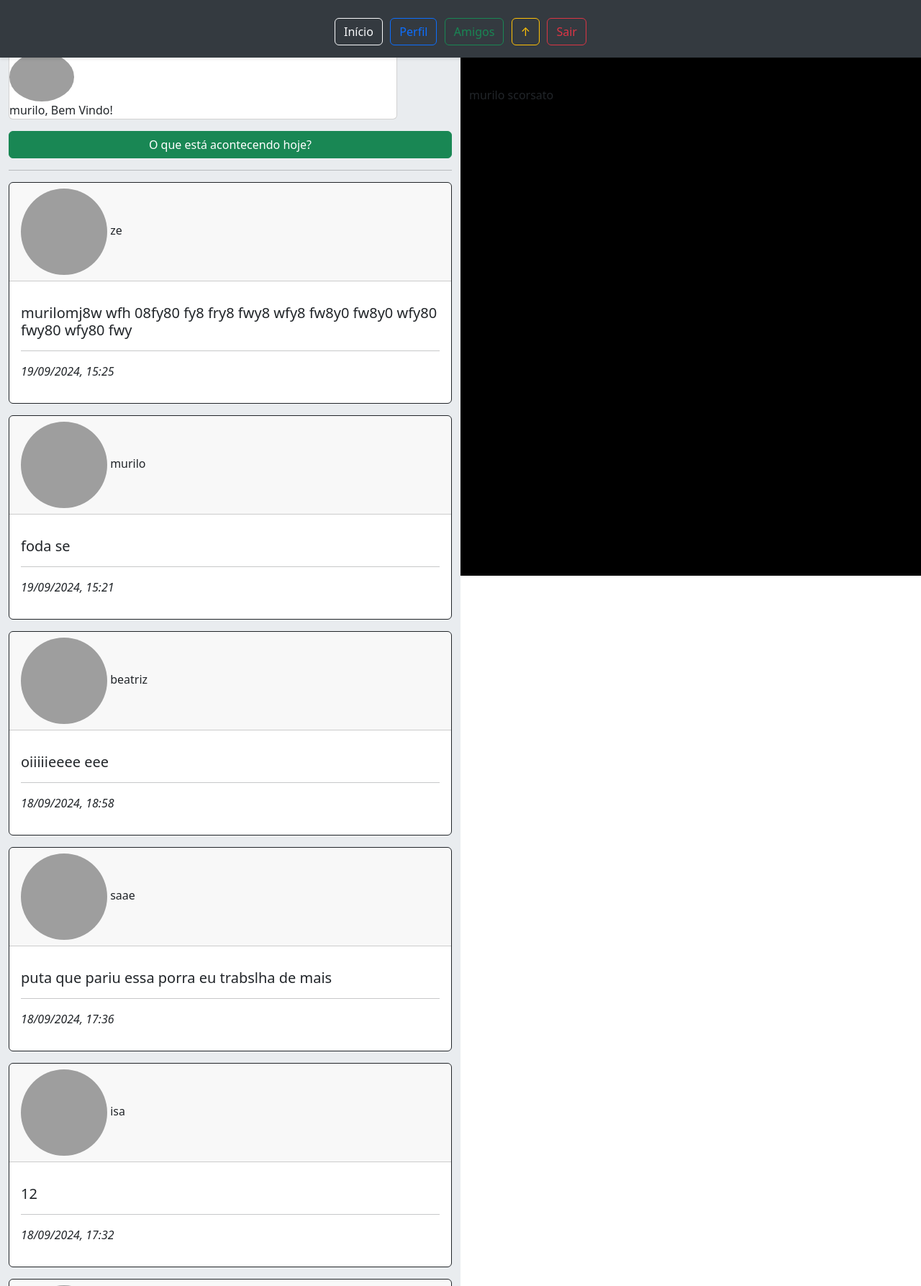
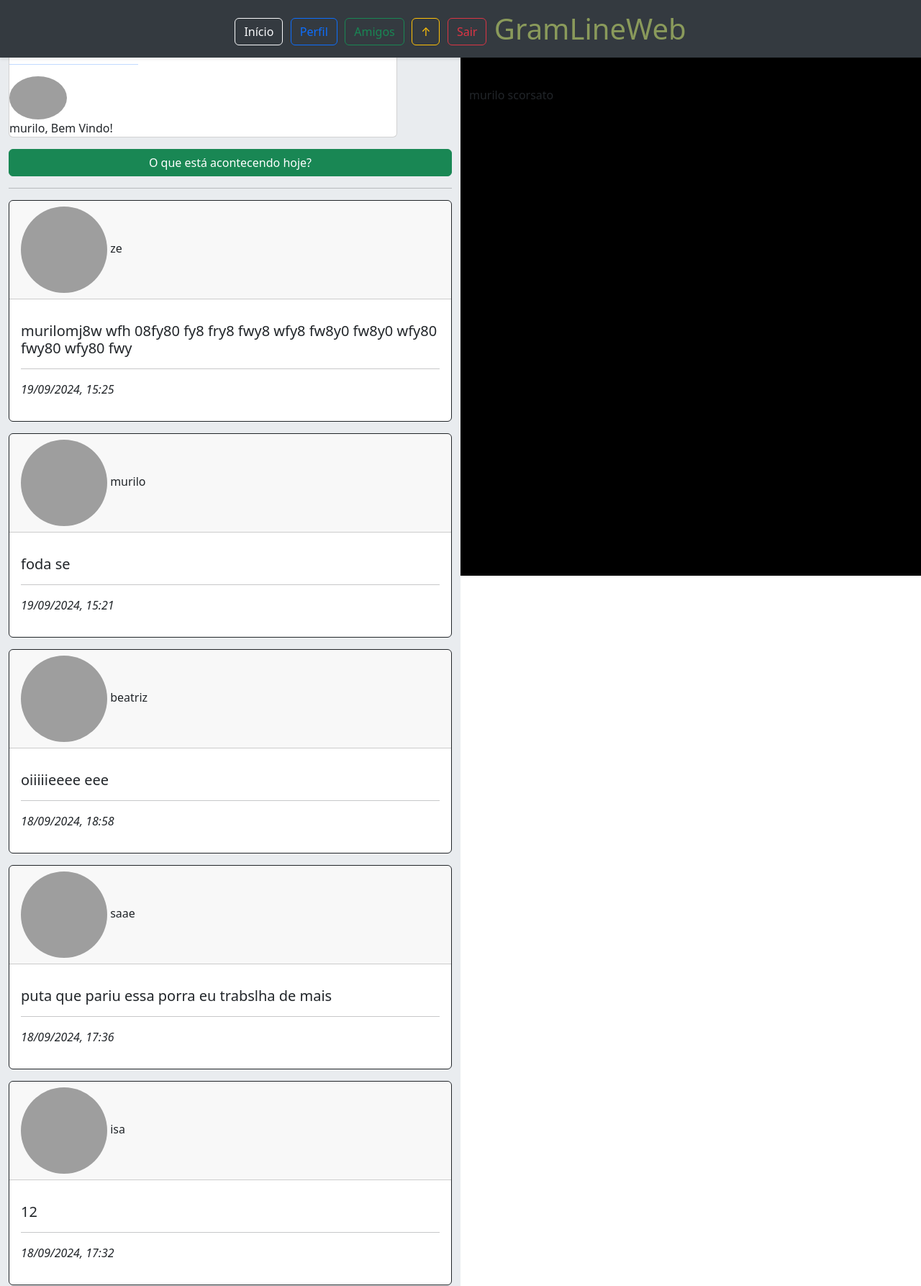
Before and after one commit to MBScorsato/redesocial, a Django app: page /plataforma/inicio/ in a window 1280 px wide. Shown: the top 1787 px of the page at 72% size. Run offline with Django 4.2, Linux system fonts and the light colour scheme; a user stored in the database is signed in; data comes from the database, SQL or seed files in the repository; both versions use the stored data as it was after the commit; data that the repository does not hold is empty; grey boxes are pictures that could not be loaded.

Commit message:
ajutado cores, da de mais html de perfil e plataforma, quanto mais mudo as cores mais feio fica

```diff
--- a/index/templates/cadastro.html
+++ b/index/templates/cadastro.html
@@ -1,6 +1,6 @@
 {% extends 'base_index.html' %}
 {% load static %}
-{% block titulo %}Cadastro - TELE TELA {% endblock %}
+{% block titulo %}Cadastro - GramLineWeb {% endblock %}
 {% block head %}
     <link rel="stylesheet" href="{% static 'index/css/cadastro.css' %}">
 
--- a/index/templates/login.html
+++ b/index/templates/login.html
@@ -1,6 +1,6 @@
 {% extends 'base_index.html' %}
 {% load static %}
-{% block titulo %}Login - TELE TELA {% endblock %}
+{% block titulo %}Login - GramLineWeb {% endblock %}
 {% block head %}
     <link rel="stylesheet" href="{% static 'index/css/login.css' %}">
 
--- a/index/templates/recuperar_senha.html
+++ b/index/templates/recuperar_senha.html
@@ -1,6 +1,6 @@
 {% extends 'base_index.html' %}
 {% load static %}
-{% block titulo %}Recuperação de senha{% endblock %}
+{% block titulo %}Recuperação de senha - GramLineWeb{% endblock %}
 
 {% block head %}
     <link rel="stylesheet" href="{% static 'index/css/recuperar_senha.css' %}">
--- a/plataforma/templates/plataforma.html
+++ b/plataforma/templates/plataforma.html
@@ -1,6 +1,6 @@
 {% extends 'base_plataforma.html' %}
 {% load static %}
-{% block titulo %}TeleTela{% endblock %}
+{% block titulo %}GramLineWeb{% endblock %}
 {% block head %}
     <link rel="stylesheet" href="{% static 'plataforma/css/plataforma.css' %}">
 {% endblock %}
@@ -14,6 +14,8 @@
     <button type="button" class="btn btn-outline-success">Amigos</button>
     <a href="#"><button type="button" class="btn btn-outline-warning"> &#8593; </button></a>
     <a href="{% url 'sair' %}"><button type="button" class="btn btn-outline-danger">Sair</button></a>
+    GramLineWeb
+
 </h1>
 
 <div class="container-fluid vh-100 mt-5">
@@ -23,14 +25,14 @@
             <div class="card mb-3" style="max-width: 540px; background-color: #ffffff;">
                 <div class="row g-0">
                    <div class="col-md-4">
-                        <a href="{% url 'perfil' %}">
+                        <a href="{% url 'perfil' %}"><hr>
                             {% for imagem in imagem_logado %}
                             <a href="{% url 'perfil' %}">
-                                <img src="{{ imagem.img.url }}" class="img-fluid rounded-circle" style="width: 90px; height: 90x;">
+                                <img src="{{ imagem.img.url }}" class="img-fluid rounded-circle" style="width: 80px; height: 80x;">
                             </a>
                                 {% endfor %}
                             {% if imagem_logado_url %}
-                                <img src="{{ imagem_logado_url }}" class="img-fluid rounded-circle" style="width: 90px; height: 90px;">
+                                <img src="{{ imagem_logado_url }}" class="img-fluid rounded-circle" style="width: 80px; height: 80px;">
                             {% endif %}
 
                         </a>
--- a/templates/static/plataforma/css/plataforma.css
+++ b/templates/static/plataforma/css/plataforma.css
@@ -1,5 +1,5 @@
 h1{
-    color: red;
+    color: #8A9A5B;
 }
 /* styles.css */
 .fixed-header {
```
Also changed, not shown: perfil/templates/perfil.html (+8 -6 lines), db.sqlite3.
